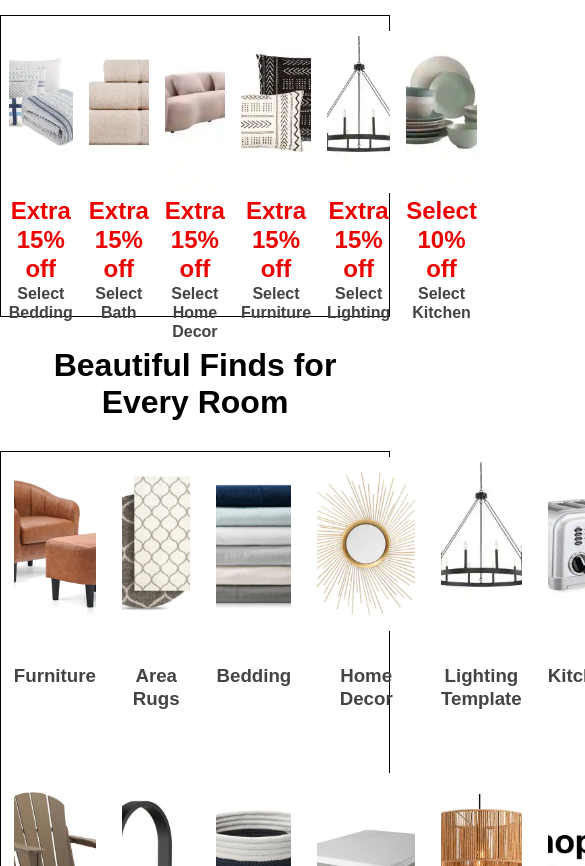
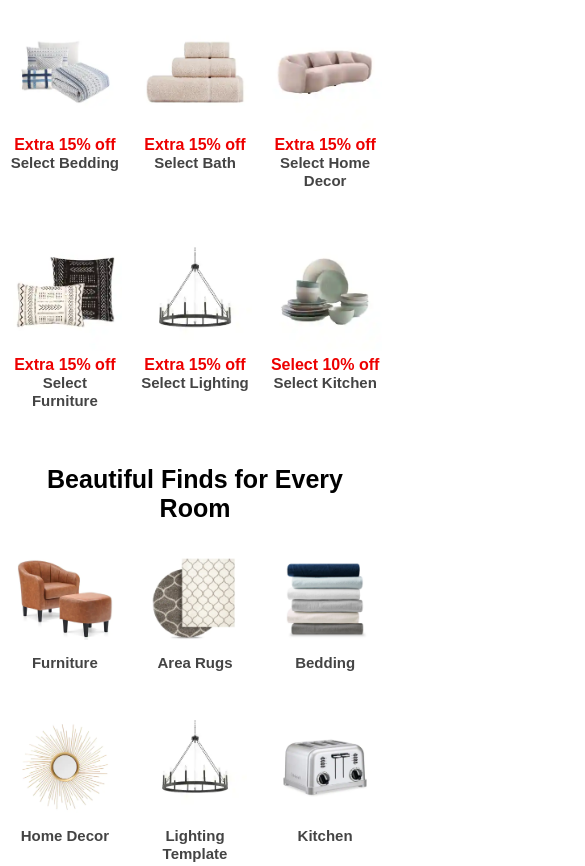
Before and after one commit to Shahriyor006/Exam, a plain HTML site: page index.html in a window 390 px wide. Shown: the part 537-1403 px from the top of the page, 585 px wide, since content can reach past the window. Drawn offline with Linux system fonts and the light colour scheme.

Commit message:
media body

```diff
--- a/media.css
+++ b/media.css
@@ -119,7 +119,17 @@
     background: #ED0000;
     padding: 15px 30px;
 }
-
+    .limited__time__item h3,
+    .beautiful__finds__item h3{
+        font-size: 16px;
+    }
+    .limited__time__item h1{
+        font-size: 20px;
+    }
+    .beautiful__finds__item,
+    .limited__time__item{
+        height: auto;
+    }
 }
 @media screen and (max-width: 850px) {
     .navbar__icons i{
@@ -152,6 +162,14 @@
     }
     .navbar__icons{
         grid-gap: 18px;
+    }
+    .beautiful__finds,
+    .limited__time{
+        grid-template-columns: repeat(4, 1fr);
+    }
+    .beautiful__finds__item,
+    .limited__time__item{
+        height: auto;
     }
 }
 @media screen and (max-width: 700px) {
@@ -192,7 +210,6 @@
     }
     .home__saving__text{
         padding: 10px 10px;
-        border: 1px solid black;
     }
     .home__saving__text h2{
         font-size: 40px;
@@ -266,6 +283,20 @@
     .home__saving{
         width: 100%;
     }
+    .beautiful__finds__item h3,
+    .limited__time__item h3{
+        font-size: 14px;
+    }
+    .limited__time__item h1{
+        font-size: 16px;
+    }
+    .beautiful__finds__item h3{
+        padding-top: 10px;
+    }
+    .limited__time__title,
+    .beautiful__finds__title{
+        font-size: 35px;
+    }
 }
 @media screen and (max-width: 400px) {
     .fa-user{
@@ -310,6 +341,20 @@
     .home__saving{
         height: 350px;
     }
+    .beautiful__finds,
+    .limited__time{
+        grid-template-columns: repeat(3, 1fr);
+    }
+    .beautiful__finds__item h3,
+    .limited__time__item h3{
+        font-size: 15px;
+    }
+    .limited__time__title{
+        font-size: 30px;
+    }
+    .beautiful__finds__title{
+        font-size: 25px;
+    }
 }
 @media screen and (max-width: 300px) {
     .navbar__input{
@@ -325,5 +370,8 @@
     .navbar__icons{
         right: 10%;
     }
-
+    .limited__time__title,
+    .beautiful__finds__title{
+        font-size: 20px;
+    }
 }
--- a/style.css
+++ b/style.css
@@ -201,7 +201,6 @@ body{
 .limited__time{
     width: 100%;
     min-height: 300px;
-    border: 1px solid black;
     display: grid;
     grid-template-columns: repeat(6, 1fr);
     grid-gap: 16px;
```
Also changed, not shown: index.html (line endings or trailing spaces).
